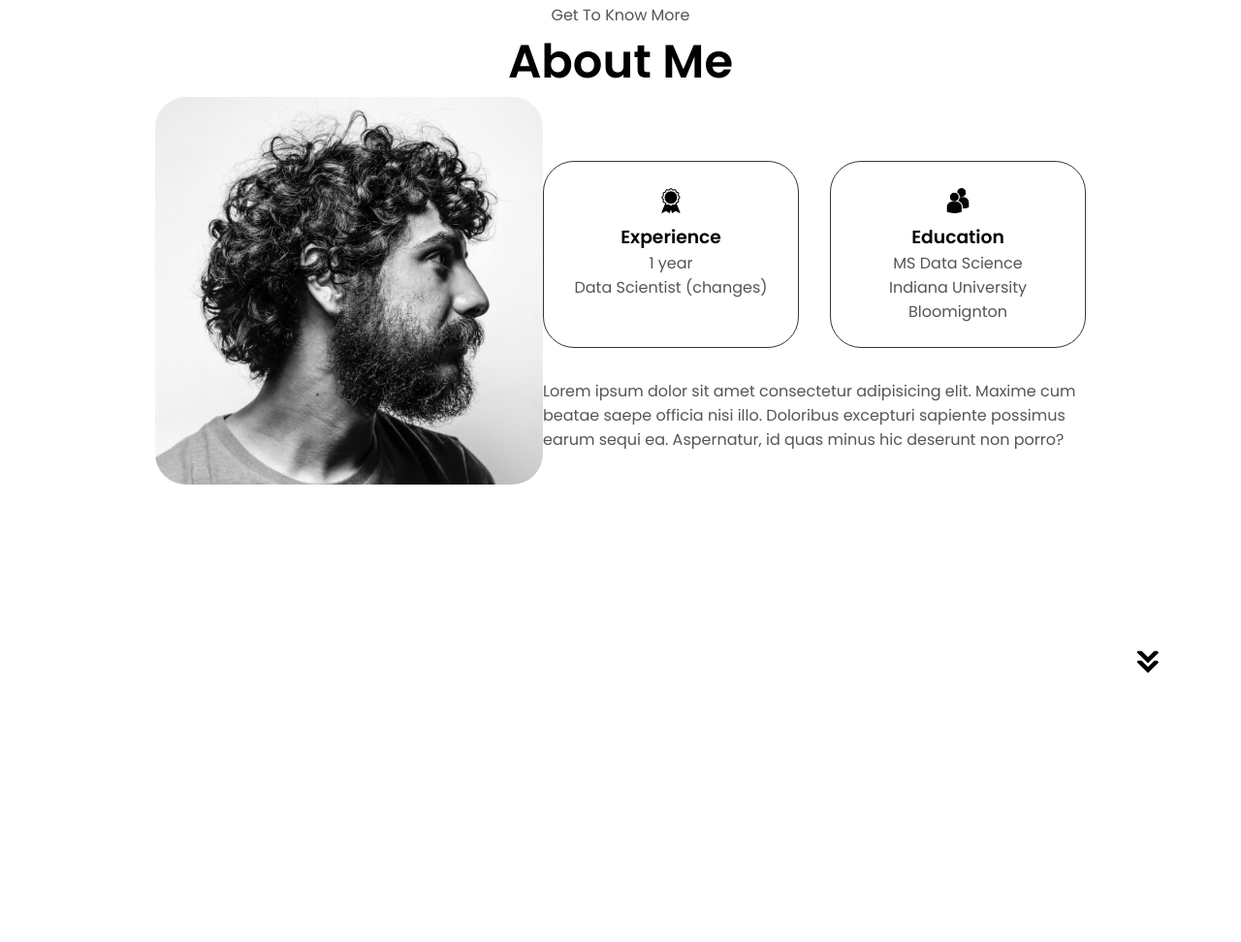
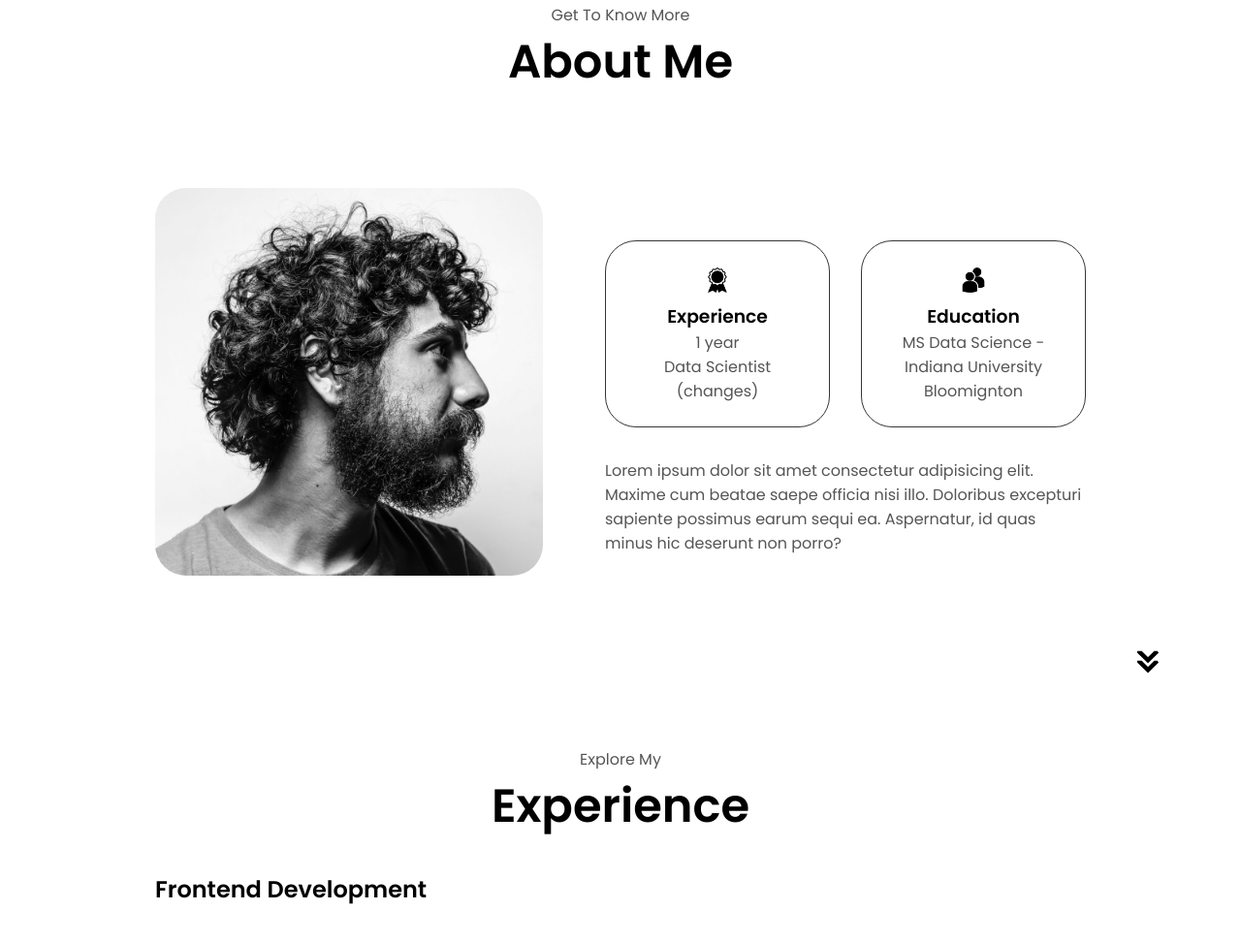
Before and after one commit to vandit1920/vanjain-portfolio, a plain HTML site: page index.html in a window 1280 px wide. Shown: the part 805-1777 px from the top of the page at 97% size. Before the commit the page ends 1544 px from the top, so only its background shows below. Drawn offline with Linux system fonts and the light colour scheme.

Commit message:
updated sections
Includes experience and about me

```diff
--- a/index.html
+++ b/index.html
@@ -84,8 +84,9 @@
                     class="icon"
                     />
                     <h3>Education</h3>
-                    <p>MS Data Science <br />Indiana University Bloomignton</p>
-                    <!-- <p>BS Computer Science <br />Vellore Institue of Technology</p>  -->
+                    <p>MS Data Science - Indiana University Bloomignton</p>
+                    <!-- <p>MS Data Science </br> Indiana University Bloomignton</p>   -->
+                    <!-- <p>BS Computer Science - Vellore Institue of Technology</p> -->
                 </div>
             </div>
             <div class="text-container">
@@ -102,6 +103,22 @@
         src="./assets/arrow.png" alt="Arrow icon" class="icon arrow"
         onclick="location.href='./#experience'">
    </section>
+   <section id="experience">
+    <p class="section__text__p1">Explore My</p>
+    <h1 class="title">Experience</h1>
+    <div class="experience-details-container">
+        <div class="about-containers">
+            <div class="details-containers">
+                <h2 class="experience-sub-title">Frontend Development</h2>
+                <div class="article-container">
+                    <article>
+                        <img src="">
+                    </article>
+                </div>
+            </div>
+        </div>
+    </div>
+   </section>
     <script src="script.js"></script>
 </body>
 </html>
--- a/style.css
+++ b/style.css
@@ -302,3 +302,14 @@ section {
     border: rgb(53,53,53) 0.1rem solid;
     text-align: center;
 }
+
+.section-container {
+    gap: 4rem;
+    height: 80%;
+}
+
+.section__pic-container{
+    height: 400px;
+    width: 400px;
+    margin: auto 0;
+}
```
